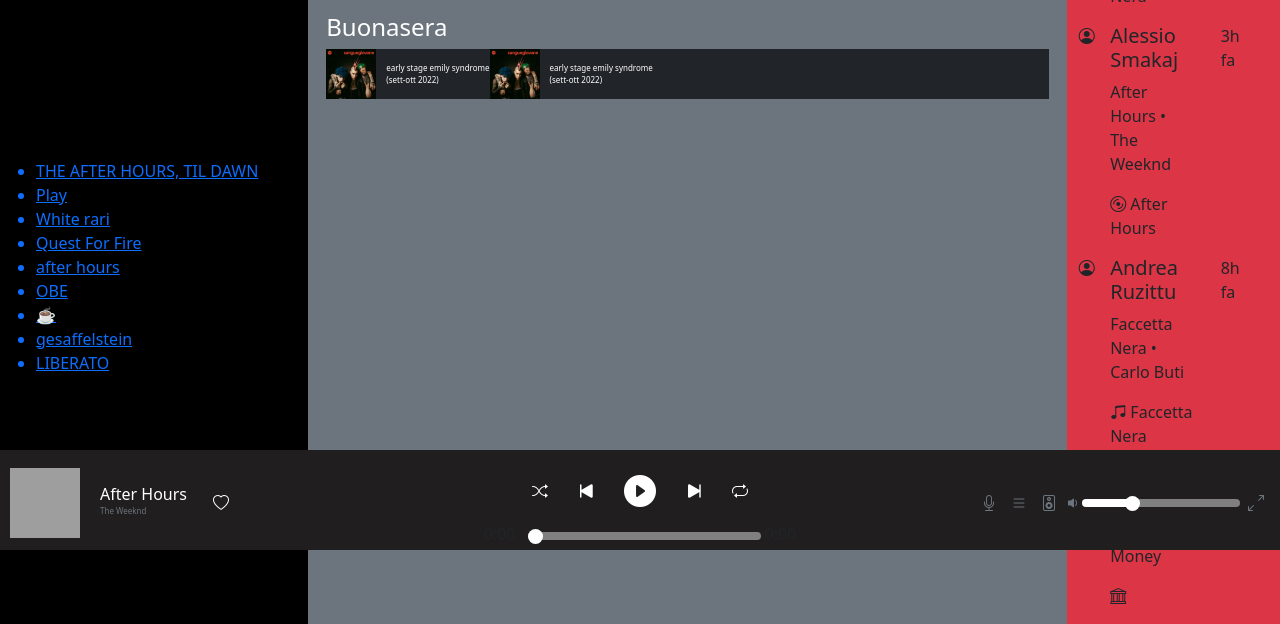
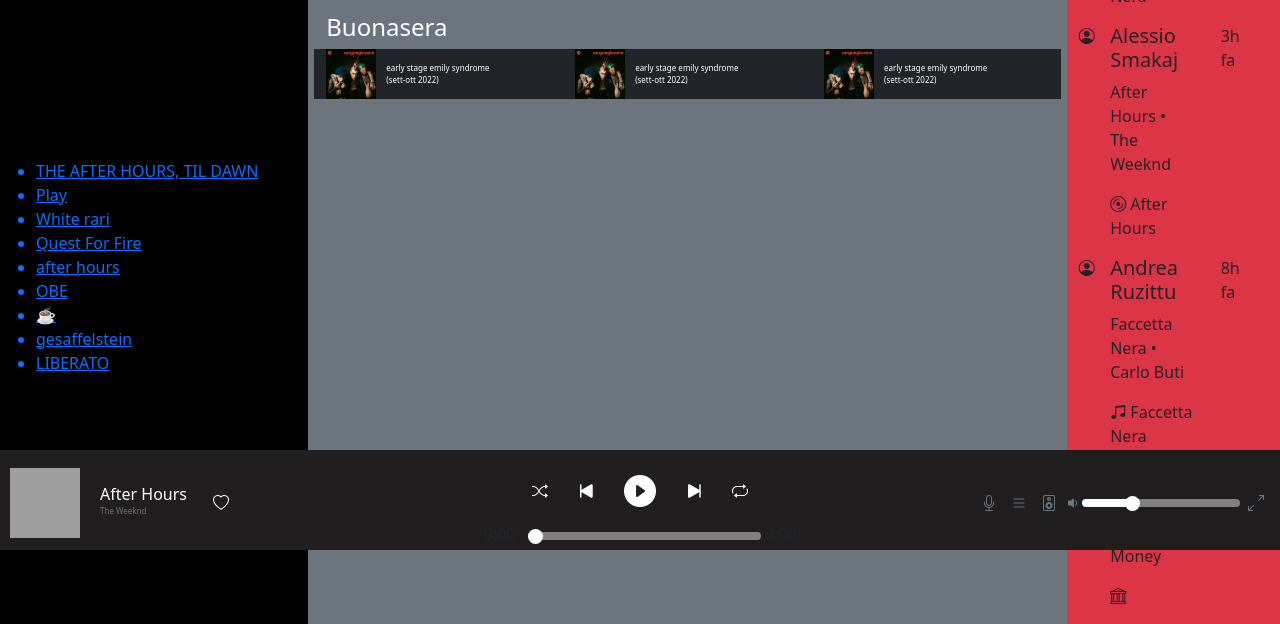
Before and after one commit to Marcotmn/BuildWeek02SpotifyClone, a plain HTML site: page index.html in a window 1280 px wide. Shown: the part 250-874 px from the top of the page. Drawn offline with nearby package versions, Linux system fonts and the light colour scheme; grey boxes are pictures that could not be loaded.

Commit message:
modificare il container cards

```diff
--- a/index.html
+++ b/index.html
@@ -163,9 +163,6 @@
             <div id="nascondi-annunci">
               <button>NASCONDI ANNUNCI</button>
             </div>
-
-
-
         </section>
 
         <!--SECTION BUONASERA-->
@@ -176,13 +173,12 @@
           </div>
 
           <!--CONTAINER CARDSBUONASERA-->
-         <div id="cardsBuonasera d-flex justify-content-between">
 
-
+          <div id="reticolo-cards" class="row">
 
               <!--CARDSINGOLA-->
 
-          <div id="card" class="d-flex align-items-center bg-dark mb-2">
+              <div id="card" class="d-flex align-items-center bg-dark mb-2 col-4">
 
                 <div id="immagineScheda">
                 <img src="assets/img/main/image-8.jpg" width="50px">
@@ -191,13 +187,14 @@
                  <div id="testo-schedeBuonasera">
                    <p class="text-white">early stage emily syndrome</p>
                    <p class="text-white">(sett-ott 2022)</p>
+                 </div>
 
               </div>
 
 
                           <!--CARDSINGOLA-->
 
-          <div id="card" class="d-flex align-items-center bg-dark">
+                          <div id="card" class="d-flex align-items-center bg-dark mb-2 col-4">
 
                             <div id="immagineScheda">
                             <img src="assets/img/main/image-8.jpg" width="50px">
@@ -206,14 +203,34 @@
                              <div id="testo-schedeBuonasera">
                                <p class="text-white">early stage emily syndrome</p>
                                <p class="text-white">(sett-ott 2022)</p>
+                             </div>
 
                           </div>
+
+                                      <!--CARDSINGOLA-->
+
+              <div id="card" class="d-flex align-items-center bg-dark mb-2 col-4">
+
+                <div id="immagineScheda">
+                <img src="assets/img/main/image-8.jpg" width="50px">
                 </div>
+
+                 <div id="testo-schedeBuonasera">
+                   <p class="text-white">early stage emily syndrome</p>
+                   <p class="text-white">(sett-ott 2022)</p>
                  </div>
+
+              </div>
+          <!---->
+
+          </div>
+
         </div>
 
 
-        </div>
+
+
+
 
       </div>
 
```
Also changed, not shown: 1 other file. Lines whose indentation alone changed are shown as unchanged.
